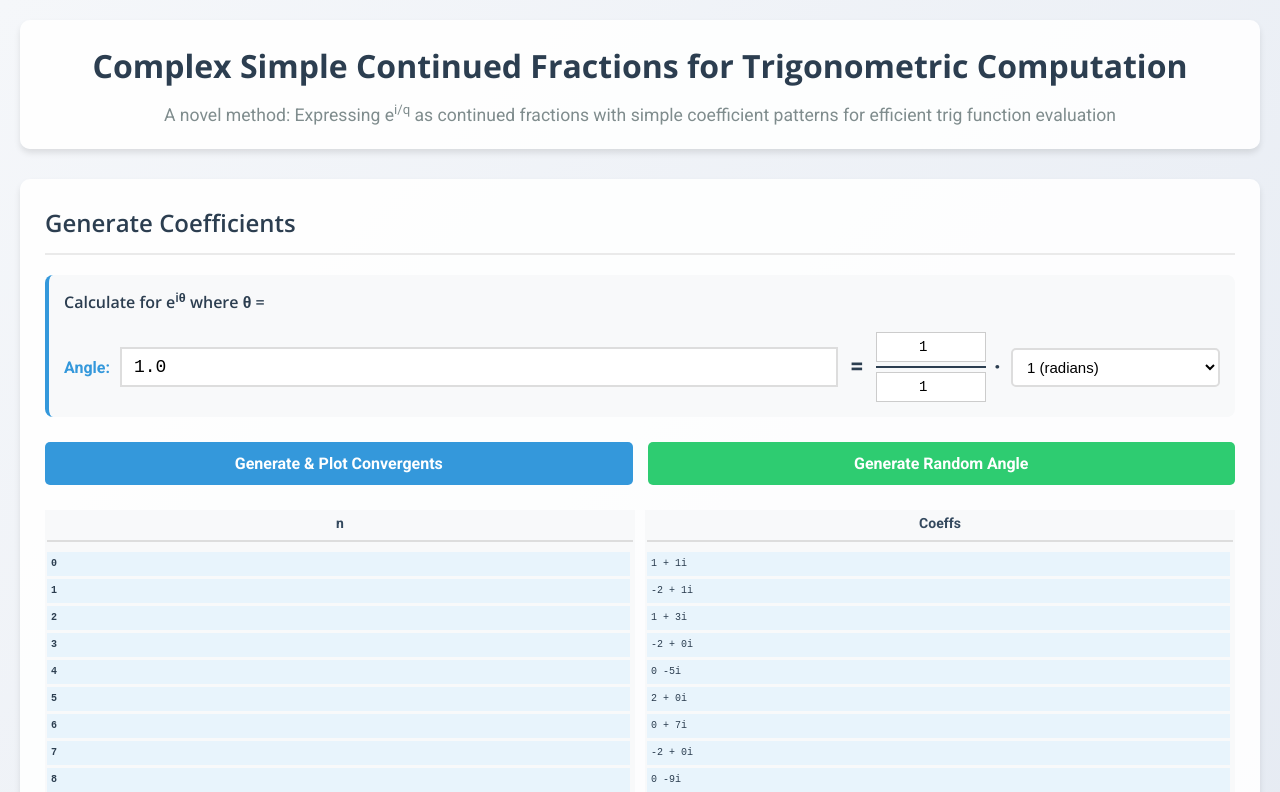
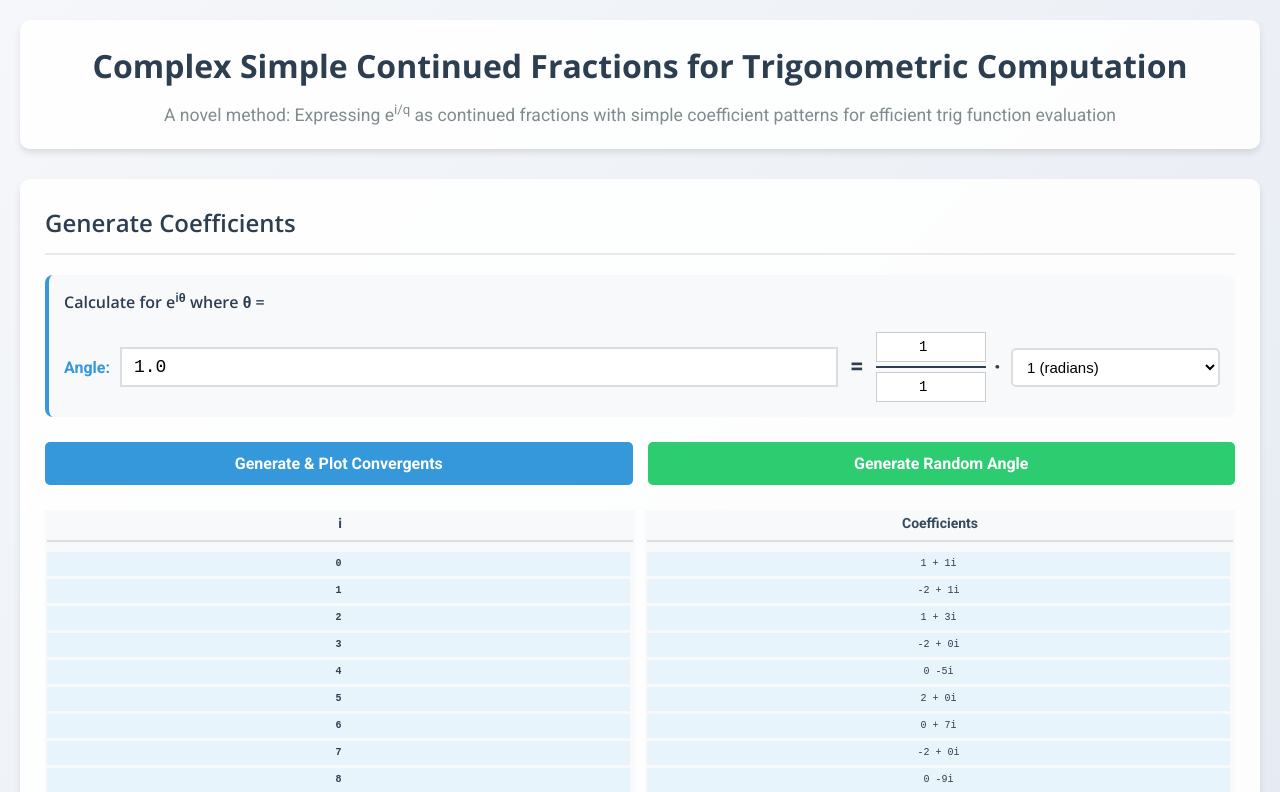
Before and after one commit to kedicesur/trig-analyse, a plain HTML site: page index.html in a window 1280 px wide. Shown: the top 792 px of the page. Drawn offline with nearby package versions, Linux system fonts and the light colour scheme.

Commit message:
modified findConvergenceIndex() to be more stable modified some headers at the html and centered coefficients convergents grid values at css

```diff
--- a/UI.js
+++ b/UI.js
@@ -78,17 +78,17 @@ export class ComplexVisualizerUI {
     this.convergenceBarElement = document.getElementById('convergenceBar');
     this.convergenceStatusElement = document.getElementById('convergenceStatus');
 
-  // Store last generated angle for comparison
-  this.lastGeneratedAngle = null;
+    // Store last generated angle for comparison
+    this.lastGeneratedAngle = null;
 
-  // Store the "True" reference angle (using Math.PI) for comparison
-  this.trueReferenceAngle = null;
+    // Store the "True" reference angle (using Math.PI) for comparison
+    this.trueReferenceAngle = null;
 
-  // Cache for the exact minimal rational fraction to avoid redundant recalculation
-  this.cachedExactRational = null;
+    // Cache for the exact minimal rational fraction to avoid redundant recalculation
+    this.cachedExactRational = null;
 
-  // Initialize
-  this.init();
+    // Initialize
+    this.init();
 }
 
   init() {
@@ -249,52 +249,41 @@ export class ComplexVisualizerUI {
   }
 
   /**
-  * Find the index where convergents stop changing (within Number.EPSILON)
-  * @param {Complex[]} convergents - Array of convergents
+  * Find the index where convergents stop changing by checking only significant
+  * (imaginary) coefficients with a sliding window approach.
+  * @param {Complex[]} coefficients - Array of coefficients
+  * @param {Complex[]} baseConvergents - Array of base convergents
+  * @param {Complex[]} finalConvergents - Array of final convergents
   * @returns {number} Index of first redundant convergent, or -1 if none
   */
+  findConvergenceIndex(coefficients, baseConvergents, finalConvergents) {
+    const EPSILON = 2e-15;
 
-  findConvergenceIndex(convergents) {
-    if (convergents.length < 2) return -1;
+    let prevIdx = 0; // Start from baseline/identity
 
-    // Map to track unique values and their FIRST index
-    // Key format: "real_imag" to sufficient precision
-    const seenValues = new Map();
+    for (let i = 1; i < coefficients.length; i++) {
+      // Skip purely real coefficients (insignificant for convergence)
+      if (Math.abs(coefficients[i].im) <= Number.EPSILON) {
+        continue;
+      }
 
-    // Add the first one
-    const firstKey = `${convergents[0].re.toFixed(17)}_${convergents[0].im.toFixed(17)}`;
-    seenValues.set(firstKey, 0);
+      // Check stability: either Re OR Im must be within epsilon
+      const baseReDiff = Math.abs(baseConvergents[prevIdx].re - baseConvergents[i].re);
+      const baseImDiff = Math.abs(baseConvergents[prevIdx].im - baseConvergents[i].im);
+      const baseStable = (baseReDiff <= EPSILON && baseImDiff <= EPSILON);
 
-    for (let i = 1; i < convergents.length; i++) {
-        const current = convergents[i];
+      const finalReDiff = Math.abs(finalConvergents[prevIdx].re - finalConvergents[i].re);
+      const finalImDiff = Math.abs(finalConvergents[prevIdx].im - finalConvergents[i].im);
+      const finalStable = (finalReDiff <= EPSILON && finalImDiff <= EPSILON);
 
-        // 1. Check for cycles/repeats
-        const key = `${current.re.toFixed(17)}_${current.im.toFixed(17)}`;
+      if (baseStable && finalStable) {
+        return prevIdx + 1; // First redundant index
+      }
 
-        if (seenValues.has(key)) {
-            // Found a potential cycle/repeat!
-            const firstIndex = seenValues.get(key);
-
-            // STRICT VERIFICATION:
-            // The string key is an approximation. We must check if the numbers
-            // are actually within epsilon distance to confirm it's a true repeat.
-            const candidate = convergents[firstIndex];
-            const reDiff = Math.abs(candidate.re - current.re);
-            const imDiff = Math.abs(candidate.im - current.im);
-
-            // Using a slightly more tolerant epsilon for cycle closure "close enough"
-            // or strict epsilon? Let's stick effectively to equality.
-            if (reDiff <= Number.EPSILON && imDiff <= Number.EPSILON) {
-                // Confirmed cycle/repeat.
-                // The first occurrence (firstIndex) is the LAST VALID one.
-                return i + 1 // firstIndex + 1;
-            }
-            // If hash collision but not epsilon equal, we proceed (ignore false positive).
-        }
-        seenValues.set(key, i);
+      prevIdx = i;
     }
 
-    return -1; // No redundant convergents found
+    return -1; // No convergence detected
   }
 
   // Convert π string to numeric value
@@ -1020,8 +1009,8 @@ export class ComplexVisualizerUI {
     const { baseConvergents, finalConvergents: allConvergents } = expWithConvergents(angleForCalculation, this.COEFFICIENT_COUNT, minimalRational);
 
       // Find where convergents become redundant
-      // KEY CHANGE: Check redundancy on BASE convergents to avoid floating point error accumulation
-      const redundantStartIndex = this.findConvergenceIndex(baseConvergents);
+      // NEW: Check both base AND final convergents, only at significant (imaginary) coefficient indices
+      const redundantStartIndex = this.findConvergenceIndex(coefficients, baseConvergents, allConvergents);
 
       // Store only valid convergents (for canvas display)
       if (redundantStartIndex >= 0) {
--- a/index.html
+++ b/index.html
@@ -74,19 +74,19 @@
 
         <div class="coefficients-convergents-grid">
           <div class="grid-column index-column">
-            <h3>n</h3>
+            <h3>i</h3>
             <div id="indicesList" class="compact-point-list"></div>
           </div>
           <div class="grid-column coefficients-column">
-            <h3>Coeffs</h3>
+            <h3>Coefficients</h3>
             <div id="coefficientsList" class="compact-point-list"></div>
           </div>
           <div class="grid-column base-convergents-column">
-            <h3>Base Conv</h3>
+            <h3>Base Convergents</h3>
             <div id="baseConvergentsList" class="compact-point-list"></div>
           </div>
           <div class="grid-column final-convergents-column">
-            <h3>Final Conv</h3>
+            <h3>Final Convergents</h3>
             <div id="finalConvergentsList" class="compact-point-list"></div>
           </div>
         </div>
--- a/style.css
+++ b/style.css
@@ -363,6 +363,7 @@ canvas {
     word-break: break-all;
     display: flex;
     align-items: center; /* Vertically center content */
+    justify-content: center; /* Horizontally center content */
 }
 /* Style for redundant coefficients/convergents */
 .point-item.redundant {
```
